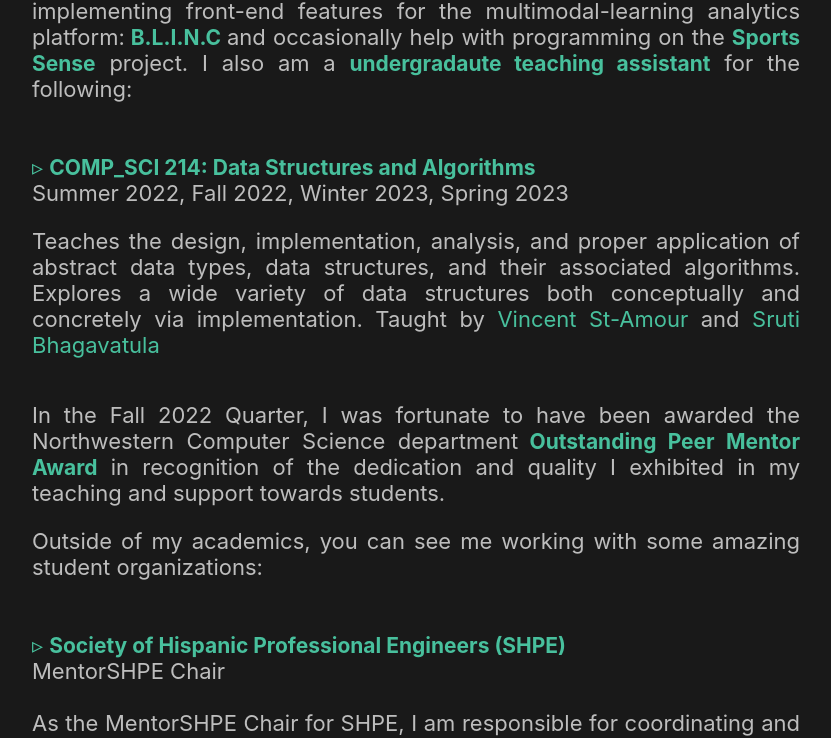
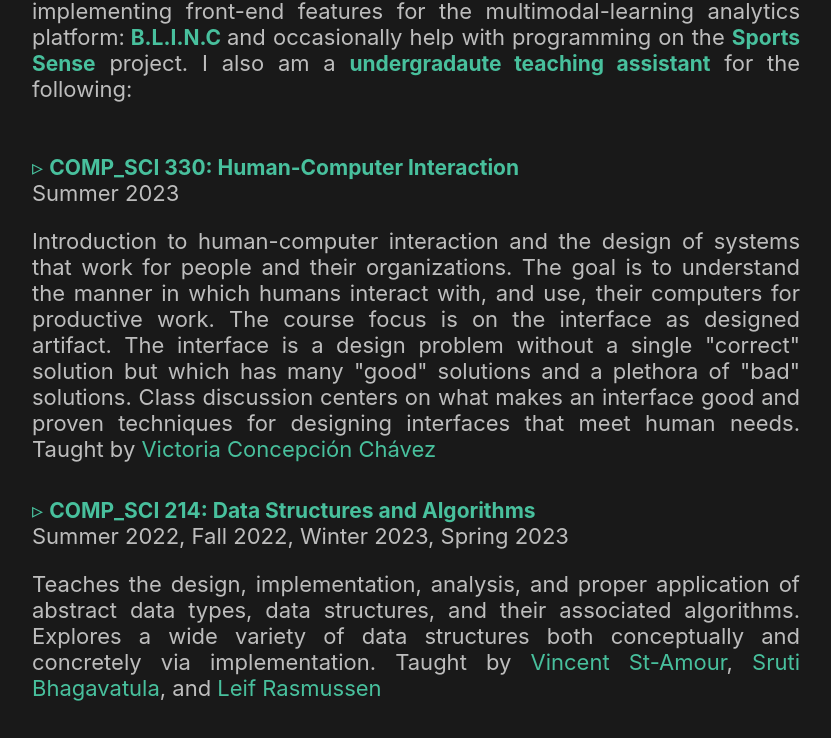
Before and after one commit to ethanpaneraa/Ethan, a React (Create React App) app: page / in a window 1280 px wide. Shown: the part 1469-2207 px from the top of the page, without its empty margins (160-991 px from the left). Built offline with nearby package versions, Linux system fonts and the light colour scheme.

Commit message:
Adding PMing CS 330 over the summer and Leif as one of the instructors for CS 214

```diff
--- a/src/components/about-me-2.js
+++ b/src/components/about-me-2.js
@@ -28,14 +28,25 @@
 
                 I also am a <b className="text-decoration">undergradaute teaching assistant</b> for the following:
                 <ul>
+                    <li><a className="text-decoration" href="https://www.mccormick.northwestern.edu/computer-science/academics/courses/descriptions/330-1.html" target={"_blank"}>COMP_SCI 330: Human-Computer Interaction</a></li>
+                    Summer 2023
+                    <br></br>
+                    <p>
+                    Introduction to human-computer interaction and the design of systems that work for people and their organizations. The goal is to understand the manner in which humans interact with, and use,
+                    their computers for productive work. The course focus is on the interface as designed artifact. The interface is a design problem without a single "correct" solution but which has many
+                    "good" solutions and a plethora of "bad" solutions. Class discussion centers on what makes an interface good and proven techniques for designing interfaces that meet human needs.
+                    Taught by <a href="https://vickiebananas.com/">Victoria Concepción Chávez</a>
+                    </p>
                     <li><a className="text-decoration" href="https://www.mccormick.northwestern.edu/computer-science/academics/courses/descriptions/214.html" target={"_blank"}>COMP_SCI 214: Data Structures and Algorithms</a></li>
                     Summer 2022, Fall 2022, Winter 2023, Spring 2023
                     <br></br>
                     <p>Teaches the design, implementation, analysis, and proper application of abstract data types,
                     data structures, and their associated algorithms. Explores a wide variety of data structures both
                     conceptually and concretely via implementation.
-                    Taught by <a href="https://www.mccormick.northwestern.edu/research-faculty/directory/profiles/st-amour-vincent.html" target="_blank"> Vincent St-Amour </a>
-                    and <a href="https://www.mccormick.northwestern.edu/research-faculty/directory/profiles/bhagavatula-sruti.html" target="_blank">Sruti Bhagavatula</a></p>
+                    Taught by <a href="https://www.mccormick.northwestern.edu/research-faculty/directory/profiles/st-amour-vincent.html" target="_blank"> Vincent St-Amour</a>,
+                    <a href="https://www.mccormick.northwestern.edu/research-faculty/directory/profiles/bhagavatula-sruti.html" target="_blank"> Sruti Bhagavatula</a>,
+                    and <a href="http://leif.rasmussen.com/" target="_blank">Leif Rasmussen</a>
+                    </p>
                 </ul>
 
                 In the Fall 2022 Quarter, I was fortunate to have been awarded the Northwestern Computer Science department
--- a/src/components/credits.js
+++ b/src/components/credits.js
@@ -25,7 +25,7 @@
                         <div>Built and designed by Ethan Pineda.</div>
                         <div>Hosted on GitHub Pages</div>
                         <div>All rights reserved</div>
-                        <div>Last Updated: March 28th 2023</div>
+                        <div>Last Updated: May 11th 2023</div>
                     </div>
                 </div>
             </PopInSection>
```
Also changed, not shown: 10 other files (tests, documents, lock files or other folders).
